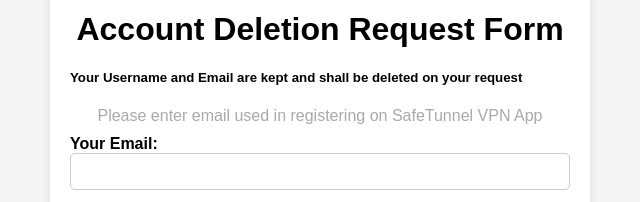
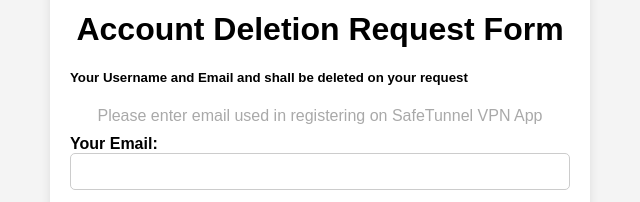
Before and after one commit to AbdulRazak-Naeate/safetunnel, a plain HTML site: page index.html in a window 1280 px wide. Shown: the part 179-381 px from the top of the page, 320-960 px from the left. Drawn offline with Linux system fonts and the light colour scheme.

Commit message:
Update index.html

```diff
--- a/index.html
+++ b/index.html
@@ -92,7 +92,7 @@
     </header>
     <div class="container">
         <h1>Account Deletion Request Form</h1>
-         <h5>Your Username and Email are kept and shall be deleted on your request</h5>
+         <h5>Your Username and Email and shall be deleted on your request</h5>
         <span>Please enter email used in registering on SafeTunnel VPN App</span>
         <form id="deletionForm">
             <div>
```
